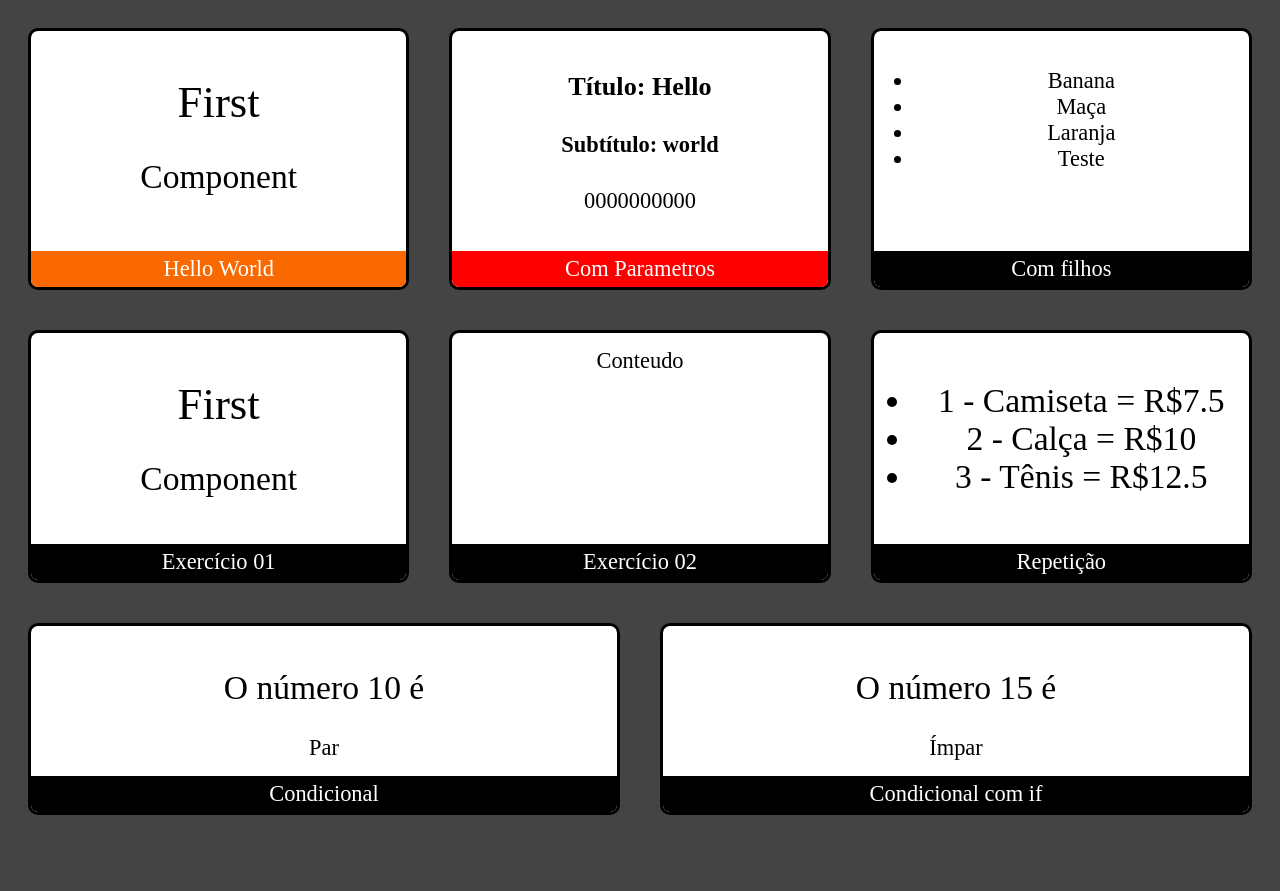
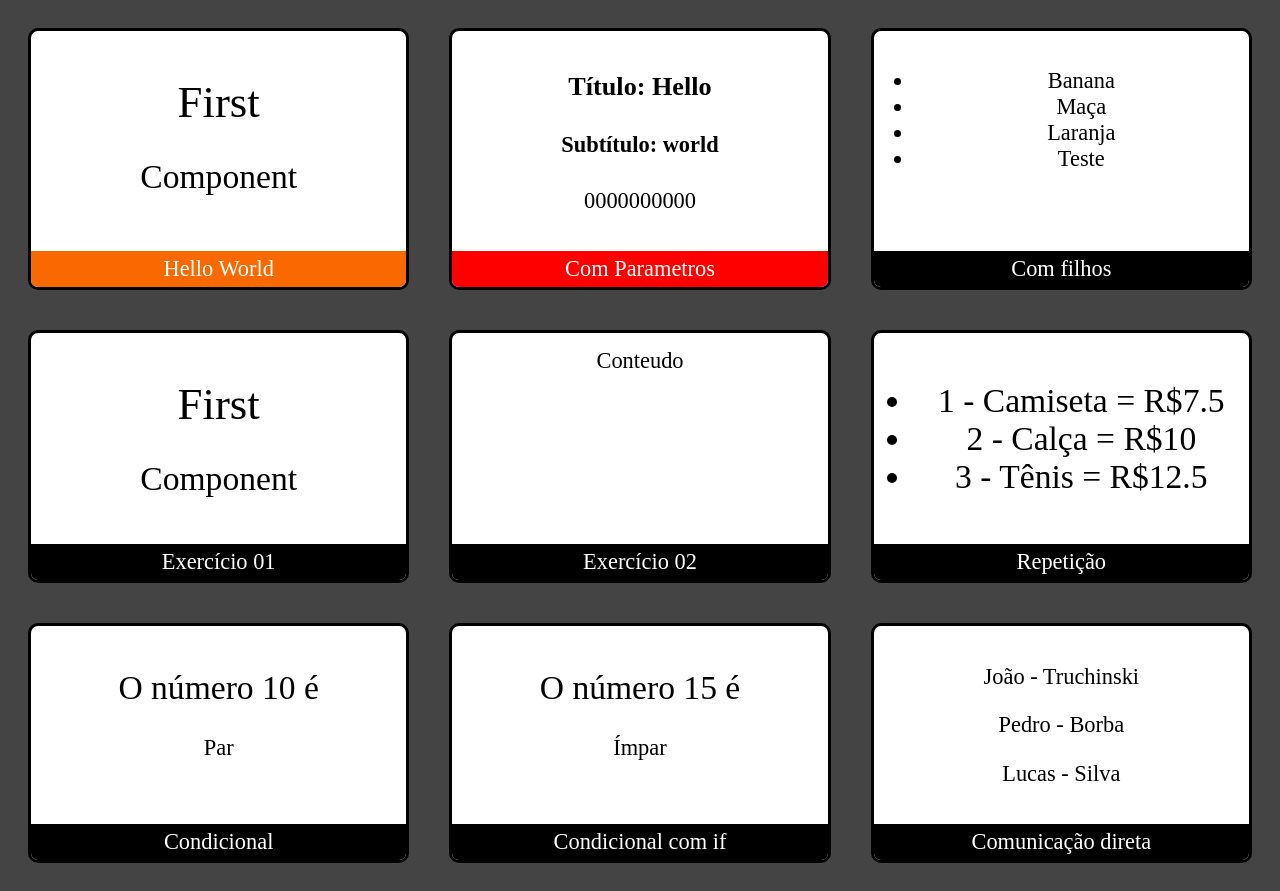
Before and after one commit to jpdev01/reactjs, a React (Create React App) app: page / in a window 1280 px wide. Before the commit the page ends 843 px from the top, so only its background shows below. Built offline with nearby package versions, Linux system fonts and the light colour scheme.

Commit message:
Comunicacao direta entre componentes

```diff
--- a/src/App.jsx
+++ b/src/App.jsx
@@ -10,6 +10,7 @@ import Card from './components/card/Card'
 import './App.css'
 import Iteration from './components/simple/Iteration'
 import Conditional from './components/simple/Conditional'
+import Dad from './components/communication/direct/Dad'
 
 
 export default props => (
@@ -54,6 +55,10 @@ export default props => (
             <Conditional number={15}></Conditional>
         </Card>
 
+        <Card title="Comunicação direta">
+            <Dad></Dad>
+        </Card>
+
     </div>
 
 );
--- /dev/null
+++ b/src/components/communication/direct/Dad.jsx
@@ -0,0 +1,9 @@
+import React from 'react'
+import Son from './Son'
+
+export default props =>
+    <div>
+        <Son lastName="Truchinski">João</Son>
+        <Son lastName="Borba">Pedro</Son>
+        <Son lastName="Silva">Lucas</Son>
+    </div>
--- /dev/null
+++ b/src/components/communication/direct/Son.jsx
@@ -0,0 +1,6 @@
+import React from 'react'
+
+export default props =>
+    <div>
+        <p>{props.children} - {props.lastName}</p>
+    </div>
```
